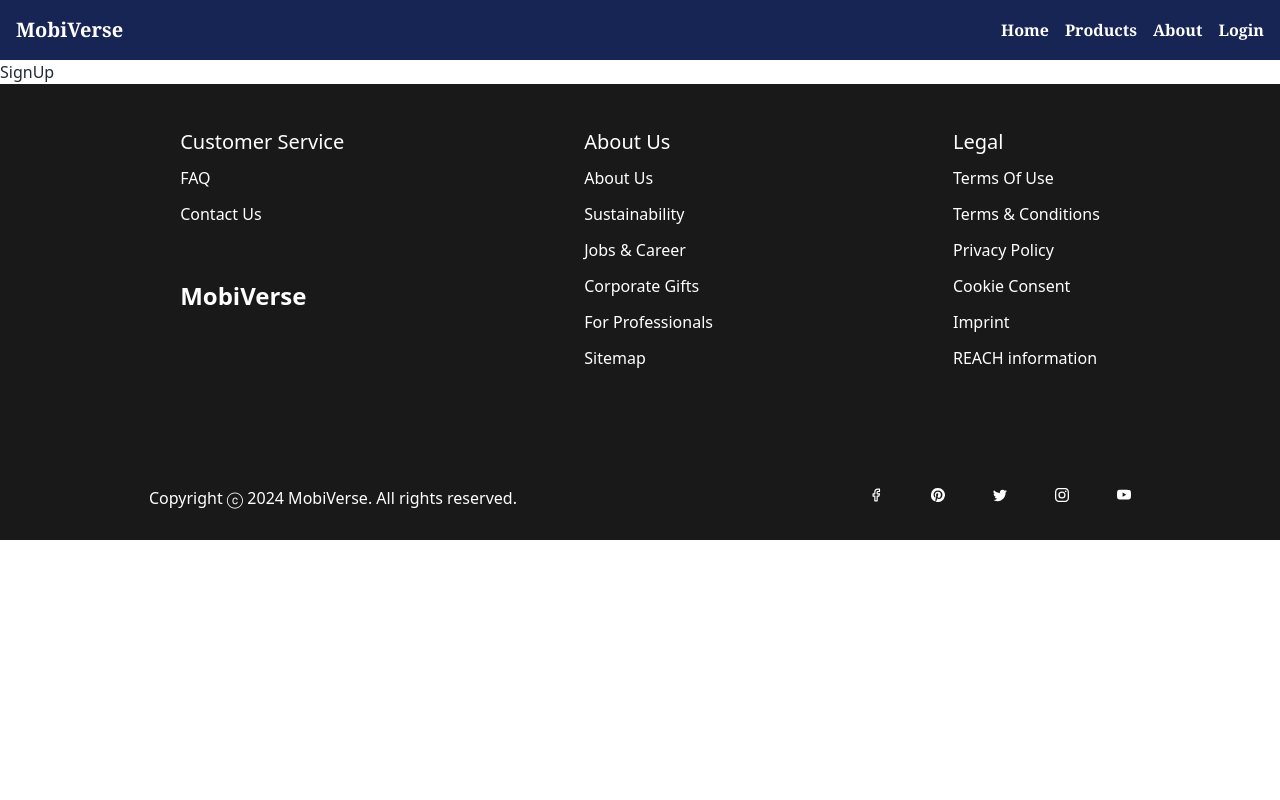
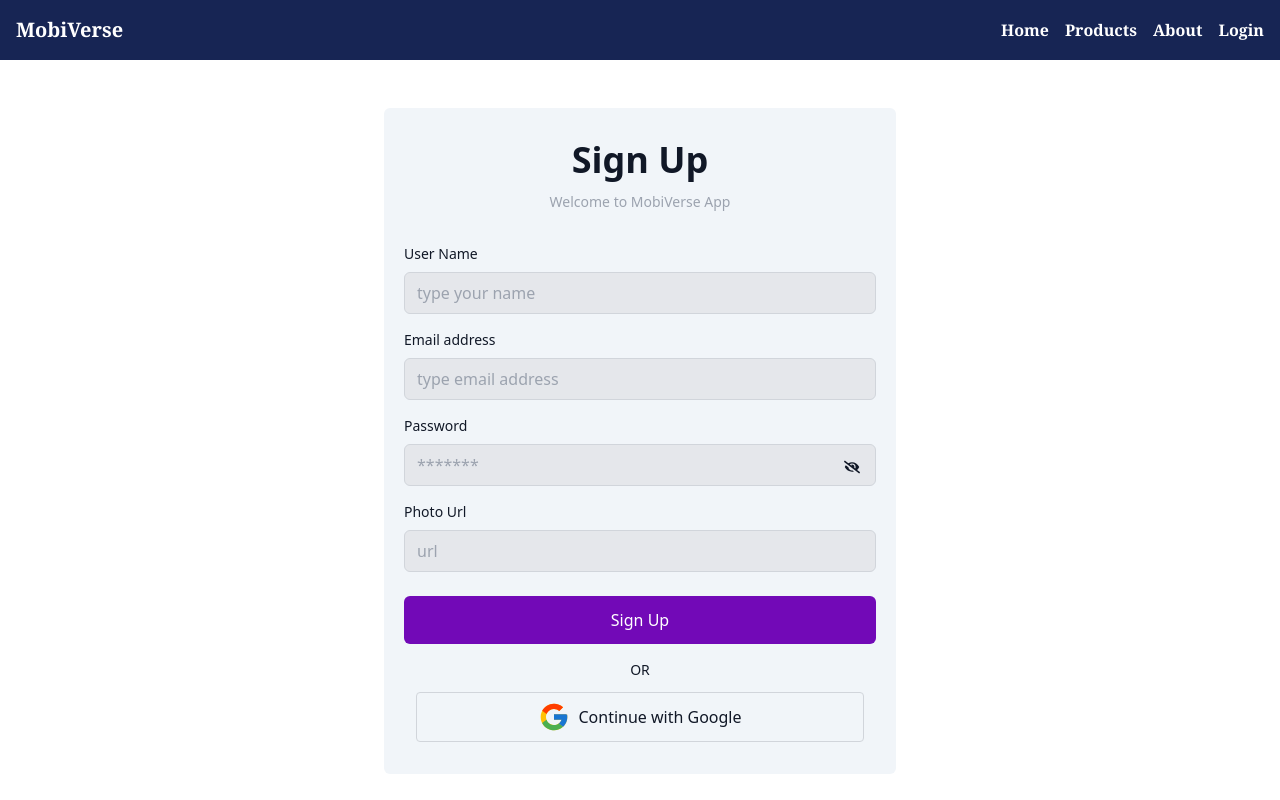
Before and after one commit to Nowshin73/mobile-shop, a React (Vite) app in the folder mobileshop-front/: page /signup in a window 1280 px wide. Shown: the top 800 px of the page. Built offline with nearby package versions, Linux system fonts and the light colour scheme; no server answers.

Commit message:
register added

```diff
--- a/mobileshop-front/src/hooks/useAdmin.jsx
+++ b/mobileshop-front/src/hooks/useAdmin.jsx
@@ -11,7 +11,7 @@
     queryFn: async () => {
 
       const res = await axios.get(
-        `https://nid-correction.vercel.app/api/users/check_admin/${user?.email}`
+        `http://localhost:5000/api/users/check_admin/${user?.email}`
       );
       return res.data.isAdmin;
     },
--- a/mobileshop-front/src/hooks/useApproved.jsx
+++ b/mobileshop-front/src/hooks/useApproved.jsx
@@ -8,7 +8,7 @@
     const { refetch, data: Approves = [] } = useQuery({
         queryKey: ['Approves', user?.email],
         queryFn: async () => {
-            const res = await fetch(`https://nid-correction.vercel.app/approved_applications`)
+            const res = await fetch(`http://localhost:5000/approved_applications`)
             return res.json();
         },
     });
--- a/mobileshop-front/src/hooks/usePending.jsx
+++ b/mobileshop-front/src/hooks/usePending.jsx
@@ -8,7 +8,7 @@
     const { refetch, data: Pendings = [] } = useQuery({
         queryKey: ['Pendings', user?.email],
         queryFn: async () => {
-            const res = await fetch(`https://nid-correction.vercel.app/pending_applications`)
+            const res = await fetch(`http://localhost:5000/pending_applications`)
             return res.json();
         },
     });
--- a/mobileshop-front/src/hooks/useProfile.jsx
+++ b/mobileshop-front/src/hooks/useProfile.jsx
@@ -8,7 +8,7 @@
     const { refetch, data: Profiles = [] } = useQuery({
         queryKey: ['Profiles', user?.email],
         queryFn: async () => {
-            const res = await fetch(`https://nid-correction.vercel.app/profiles`)
+            const res = await fetch(`http://localhost:5000/profiles`)
             return res.json();
         },
     });
--- a/mobileshop-front/src/hooks/useReview.jsx
+++ b/mobileshop-front/src/hooks/useReview.jsx
@@ -8,7 +8,7 @@
     const { refetch, data: Reviews = [] } = useQuery({
         queryKey: ['Reviews', user?.email],
         queryFn: async () => {
-            const res = await fetch(`https://nid-correction.vercel.app/reviewed_applications`)
+            const res = await fetch(`http://localhost:5000/reviewed_applications`)
             return res.json();
         },
     });
--- a/mobileshop-front/src/hooks/useUser.jsx
+++ b/mobileshop-front/src/hooks/useUser.jsx
@@ -8,7 +8,7 @@
     const { refetch, data: Users = [] } = useQuery({
         queryKey: ['Users', user?.email],
         queryFn: async () => {
-            const res = await fetch(`https://nid-correction.vercel.app/users`)
+            const res = await fetch(`http://localhost:5000/users`)
             return res.json();
         },
     });
--- a/mobileshop-front/src/pages/LoginSignUp/GoogleLogin.jsx
+++ b/mobileshop-front/src/pages/LoginSignUp/GoogleLogin.jsx
@@ -38,7 +38,7 @@
           createdAt: loggedInUser.metadata.creationTime,
         };
 
-        fetch("https://nid-correction.vercel.app/users", {
+        fetch("http://localhost:5000/users", {
           method: "POST",
           headers: {
             "Content-Type": "application/json",
--- /dev/null
+++ b/mobileshop-front/src/pages/LoginSignUp/Register.jsx
@@ -0,0 +1,181 @@
+import { useContext, useState } from "react";
+import { useNavigate } from "react-router-dom";
+import { AuthContext } from "../../providers/AuthProvider";
+import Swal from "sweetalert2";
+import { FaEye, FaEyeSlash } from "react-icons/fa";
+//import "react-tabs/style/react-tabs.css";
+import GoogleLogin from "../../pages/LoginSignUp/GoogleLogin"
+import useAdmin from "../../hooks/useAdmin";
+
+const Register = () => {
+  const [show, setShow] = useState(true);
+  const [error, setError] = useState("");
+  const { createUser, updateUserProfile } = useContext(AuthContext);
+  const navigate = useNavigate();
+  const [isAdmin] = useAdmin();
+  const from = isAdmin ? "/dashboard/adminhome" : "/dashboard/user";
+
+
+  const handleSubmit = (e) => {
+    e.preventDefault();
+    const form = e.target;
+    const name = form.name.value;
+    const email = form.email.value;
+    const password = form.password.value;
+    const photo = form.photURL.value;
+
+    setError("");
+
+    createUser(email, password)
+      .then((result) => {
+        console.log(result.user);
+
+        updateUserProfile(name, photo)
+
+          .then(() => {
+            const savedUser = {
+              email: result.user.email,
+              displayName: name,
+              photoURL: photo,
+              role: "buyer"
+            };
+            fetch(`http://localhost:5000/users`, {
+              method: "POST",
+              headers: {
+                "content-type": "application/json",
+              },
+              body: JSON.stringify(savedUser),
+            })
+          })
+          .then((res) => res.json())
+          .then(() => {
+            navigate(from, { replace: true });
+          });
+        Swal.fire({
+          title: "Success!",
+          text: "You have successfully registered",
+          icon: "success",
+          confirmButtonText: "Ok",
+        });
+        navigate(from);
+      })
+      .catch((error) => {
+        setError(error.message);
+      });
+
+    form.reset();
+  };
+
+  return (
+    <div className="flex justify-center sm:py-12 bg-white">
+      <div className="flex flex-col max-w-lg p-6 rounded-md sm:p-5 w-full bg-slate-100 text-gray-900">
+        <div className="mb-8 text-center ">
+          <h1 className="my-3 text-4xl font-bold">Sign Up</h1>
+          <p className="text-sm text-gray-400">
+            Welcome to MobiVerse App
+          </p>
+        </div>
+        <form
+          onSubmit={handleSubmit}
+          noValidate=""
+          action=""
+          className="space-y-6 ng-untouched ng-pristine ng-valid"
+        >
+          <div className="grid grid-cols-1 gap-4">
+
+
+            <div>
+              <div className="flex justify-between">
+                <label htmlFor="name" className="text-sm mb-2">
+                  User Name
+                </label>
+              </div>
+              <input
+                type="name"
+                name="name"
+                required
+                placeholder="type your name"
+                className="w-full px-3 py-2 border rounded-md border-gray-300 focus:outline-[#4361ee] bg-gray-200 text-gray-900"
+                data-temp-mail-org="0"
+              />
+            </div>
+            <div>
+              <div className="flex justify-between">
+                <label htmlFor="email" className="text-sm mb-2">
+                  Email address
+                </label>
+              </div>
+              <input
+                type="email"
+                name="email"
+                required
+                placeholder="type email address"
+                className="w-full px-3 py-2 border rounded-md border-gray-300 focus:outline-[#4361ee] bg-gray-200 text-gray-900"
+                data-temp-mail-org="0"
+              />
+            </div>
+
+            <div className="relative">
+              <div className="flex justify-between">
+                <label htmlFor="password" className="text-sm mb-2">
+                  Password
+                </label>
+              </div>
+              <input
+                type={show ? "password" : "text"}
+                name="password"
+                required
+                placeholder="*******"
+                className="w-full px-3 py-2 border rounded-md border-gray-300 focus:outline-[#4361ee] bg-gray-200 text-gray-900"
+              />
+              <span
+                onClick={() => setShow(!show)}
+                className="cursor-pointer absolute right-0 top-1/2 mt-2 me-4"
+              >
+                {show ? <FaEyeSlash /> : <FaEye />}
+              </span>
+            </div>
+            <div className="relative">
+              <div className="flex justify-between">
+                <label htmlFor="text" className="text-sm mb-2">
+                  Photo Url
+                </label>
+              </div>
+              <input
+                type="url"
+                name="photURL"
+                required
+                placeholder="url"
+                className="w-full px-3 py-2 border rounded-md border-gray-300 focus:outline-[#4361ee] bg-gray-200 text-gray-900"
+              />
+              {/* <span
+                onClick={() => setShowConfirm(!showConfirm)}
+                className="cursor-pointer absolute right-0 top-1/2 mt-2 me-4"
+              >
+                {showConfirm ? <FaEyeSlash /> : <FaEye />}
+              </span> */}
+            </div>
+          </div>
+          <p className="text-center text-red-500 font-medium">{error}</p>
+          <div>
+            <button
+              type="submit"
+              className="bg-[#7209b7] hover:bg-[#3a0ca3] transition-all w-full rounded-md py-3 text-white"
+            >
+              Sign Up
+            </button>
+          </div>
+        </form>
+
+        <div className="flex items-center pt-4 space-x-1">
+          <div className="flex-1 h-px sm:w-16 dark:bg-gray-700"></div>
+          <p className="px-3 text-sm dark:text-gray-400">OR</p>
+          <div className="flex-1 h-px sm:w-16 dark:bg-gray-700"></div>
+        </div>
+        <GoogleLogin />
+      </div>
+    </div>
+  );
+};
+
+export default Register;
--- a/mobileshop-front/src/providers/AuthProvider.jsx
+++ b/mobileshop-front/src/providers/AuthProvider.jsx
@@ -53,7 +53,7 @@
     return updateProfile(auth.currentUser, {
       displayName: fullName,
       photoURL: photo,
-      isAdmin:"no"
+      role:"buyer"
     });
   };
 
--- a/mobileshop-front/src/routers/Routes.jsx
+++ b/mobileshop-front/src/routers/Routes.jsx
@@ -14,6 +14,7 @@
 import Cart from '../pages/Buyer/Cart'
 import Login from '../pages/LoginSignUp/Login'
 import Wishlist from '../pages/Buyer/Wishlist'
+import Register from '../pages/LoginSignUp/Register'
 
 
 export const router = createBrowserRouter([
@@ -31,7 +32,7 @@
         },
         {
             path: '/signup',
-            element: <SignUp></SignUp>
+            element: <Register></Register>
         },
 
         {
--- a/mobileshop-front/src/routes/router.jsx
+++ b/mobileshop-front/src/routes/router.jsx
@@ -97,7 +97,7 @@
       {
         path: "/dashboard/admin_review/:id",
         element: <AdminReview />,
-        loader: ({ params }) => fetch(`https://nid-correction.vercel.app/pending_applications/${params.id}`)
+        loader: ({ params }) => fetch(`http://localhost:5000/pending_applications/${params.id}`)
       },
       {
         path: "/dashboard/seedetails",
```
